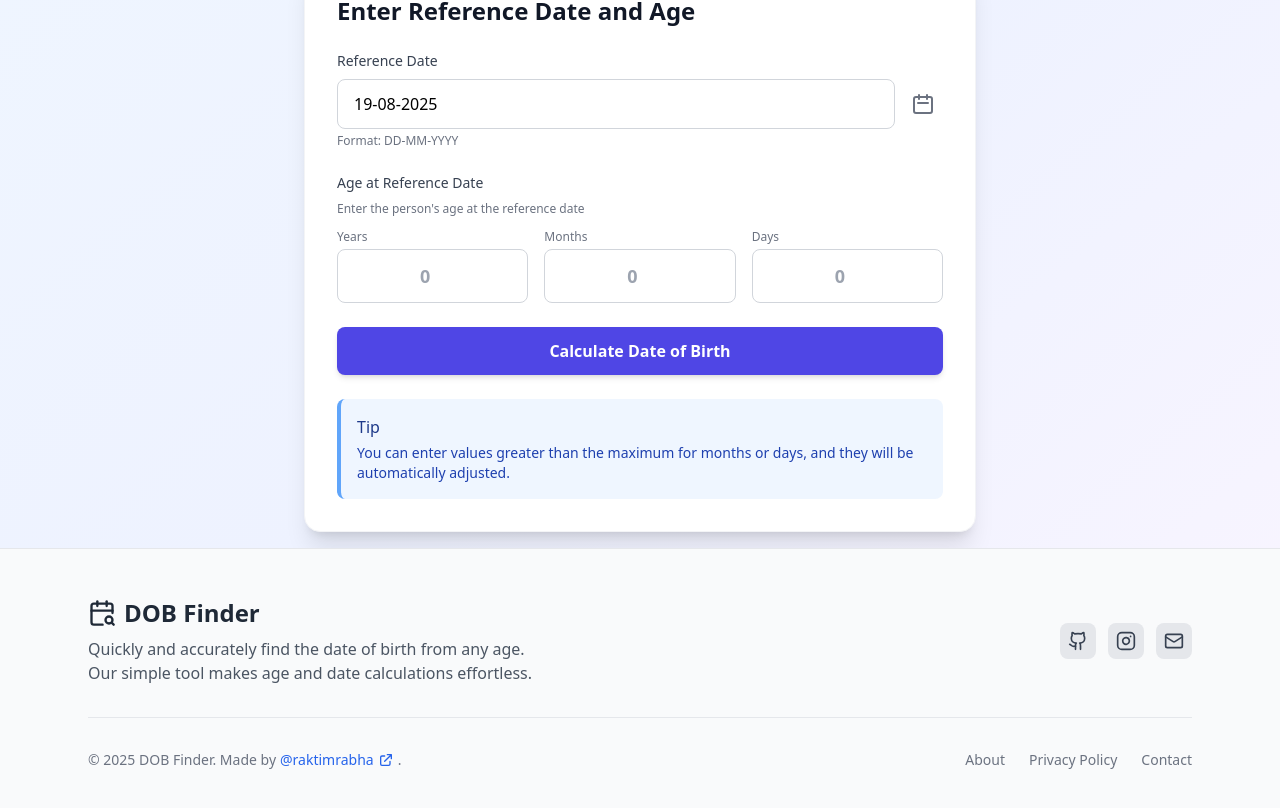
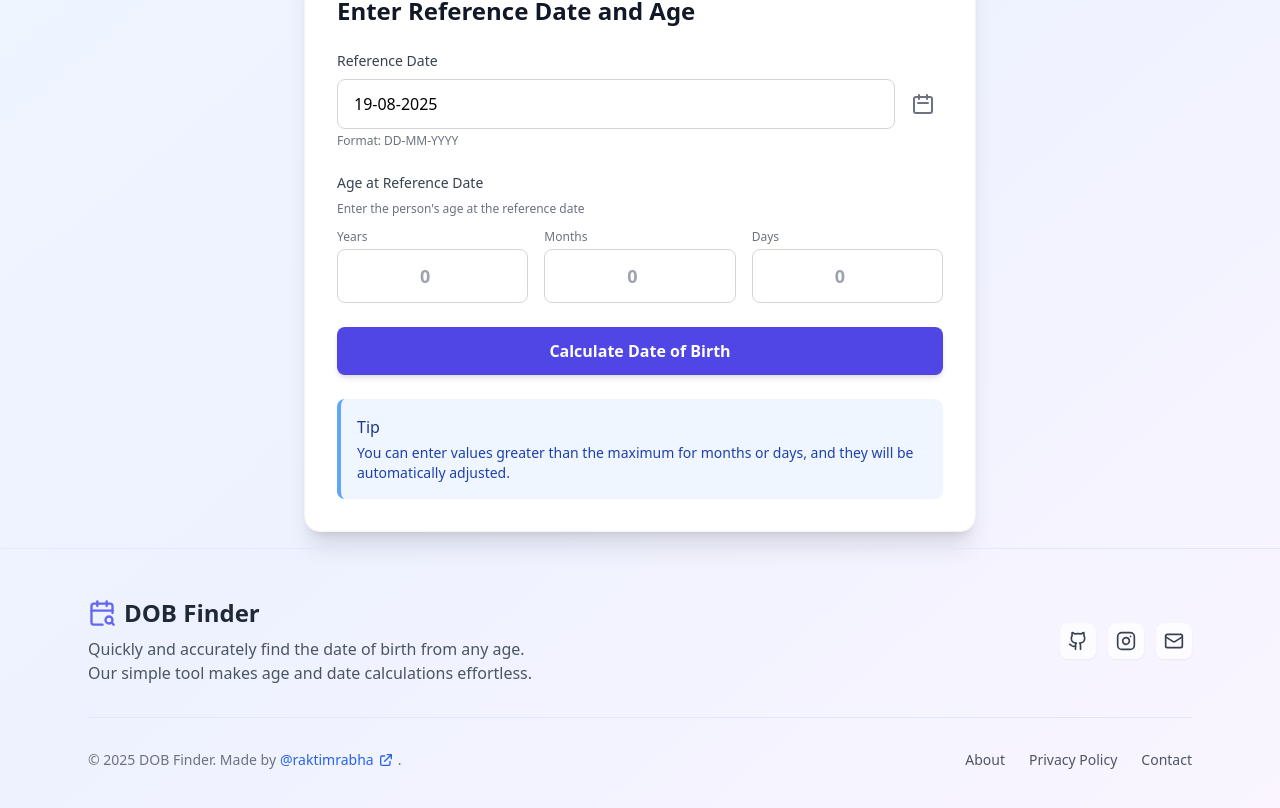
Before and after one commit to raktimrabha/dobFinder, a React (Vite) app: page / in a window 1280 px wide. Shown: the part 270-1078 px from the top of the page. Built offline with nearby package versions, Linux system fonts and the light colour scheme.

Commit message:
update footer style

```diff
--- a/src/components/calculator/Footer.tsx
+++ b/src/components/calculator/Footer.tsx
@@ -41,16 +41,17 @@ const pageLinks: PageLink[] = [
 
 
 const Footer: React.FC = () => (
-  <footer className="w-full border-t border-gray-200 bg-gray-50 py-12 dark:border-gray-800 dark:bg-gray-900/50">
+  // Updated footer to have a transparent background and a softer border color
+  <footer className="w-full border-t border-indigo-100 bg-transparent py-12">
     <div className="mx-auto max-w-6xl px-6">
       {/* Top section with description and social links */}
       <div className="mb-8 flex flex-col items-start justify-between lg:flex-row lg:items-center">
         <div className="mb-6 lg:mb-0">
-          <h3 className="flex items-center gap-2 text-2xl font-bold text-gray-800 dark:text-gray-100">
-            <CalendarSearch className="h-7 w-7" />
+          <h3 className="flex items-center gap-2 text-2xl font-bold text-gray-800">
+            <CalendarSearch className="h-7 w-7 text-indigo-500" />
             <span>DOB Finder</span>
           </h3>
-          <p className="mt-2 max-w-md text-gray-600 dark:text-gray-400">
+          <p className="mt-2 max-w-md text-gray-600">
             Quickly and accurately find the date of birth from any age. Our simple tool makes age and date calculations effortless.
           </p>
         </div>
@@ -63,7 +64,8 @@ const Footer: React.FC = () => (
               target="_blank"
               rel="noopener noreferrer"
               aria-label={link.name}
-              className="rounded-lg bg-gray-200 p-2 text-gray-700 transition-colors hover:bg-blue-600 hover:text-white dark:bg-gray-800 dark:text-gray-300 dark:hover:bg-blue-500"
+              // Updated social link style to blend with the gradient background
+              className="rounded-lg bg-white/70 p-2 text-gray-700 shadow-sm backdrop-blur-sm transition-colors hover:bg-blue-600 hover:text-white"
             >
               {link.icon}
             </a>
@@ -72,15 +74,15 @@ const Footer: React.FC = () => (
       </div>
 
       {/* Bottom section with copyright and page links */}
-      <div className="flex flex-col items-center justify-between border-t border-gray-200 pt-8 dark:border-gray-700 md:flex-row">
+      <div className="flex flex-col items-center justify-between border-t border-indigo-100 pt-8 md:flex-row">
         <div className="mb-4 text-center text-sm md:mb-0 md:text-left">
-            <p className="flex flex-wrap items-center justify-center gap-1 text-gray-500 dark:text-gray-400">
+            <p className="flex flex-wrap items-center justify-center gap-1 text-gray-500">
                 &copy; {currentYear} DOB Finder. Made by
                 <a
                     href="https://www.raktimrabha.com"
                     target="_blank"
                     rel="noopener noreferrer"
-                    className="group inline-flex items-center font-medium text-blue-600 transition-colors hover:text-blue-500 dark:text-blue-400 dark:hover:text-blue-300"
+                    className="group inline-flex items-center font-medium text-blue-600 transition-colors hover:text-blue-500"
                 >
                     @raktimrabha
                     <svg
@@ -101,7 +103,7 @@ const Footer: React.FC = () => (
             <a
               key={link.name}
               href={link.href}
-              className="text-sm text-gray-500 transition-colors hover:text-gray-900 dark:text-gray-400 dark:hover:text-white"
+              className="text-sm text-gray-600 transition-colors hover:text-gray-900"
             >
               {link.name}
             </a>
```
